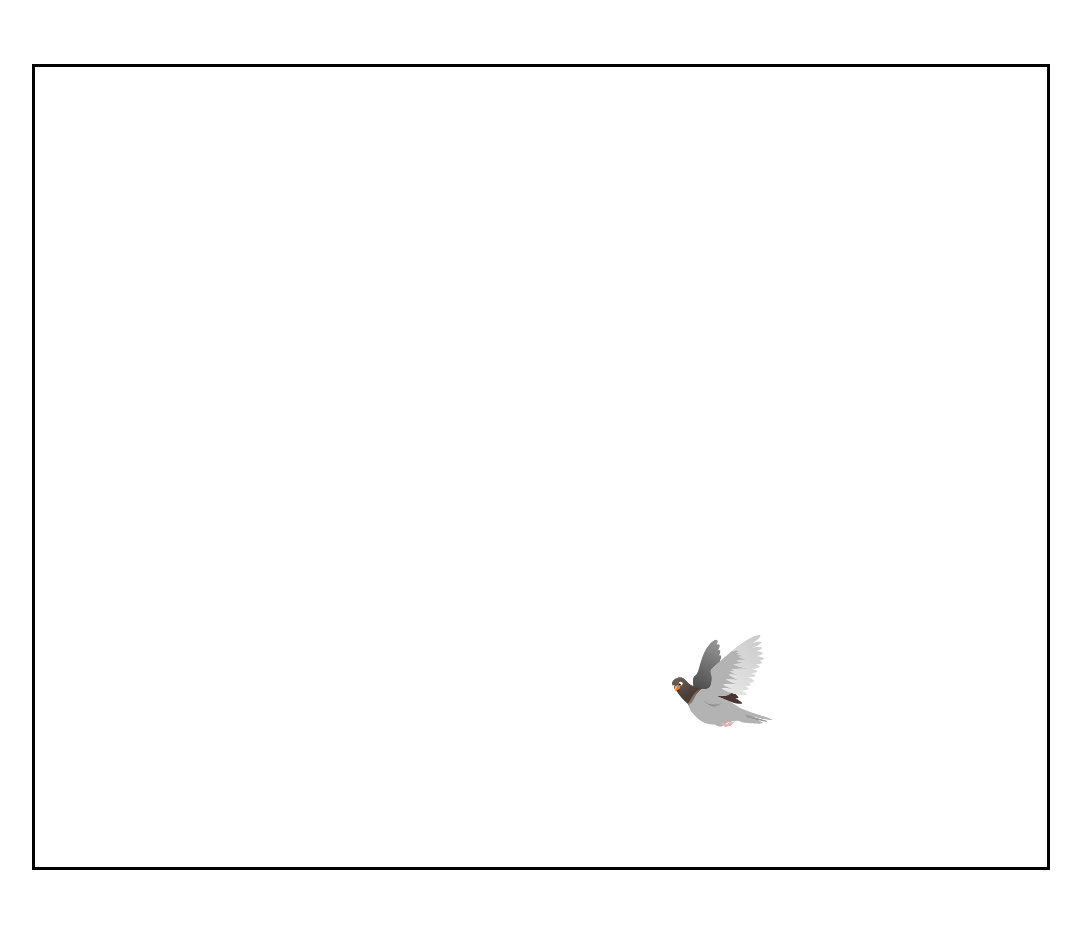
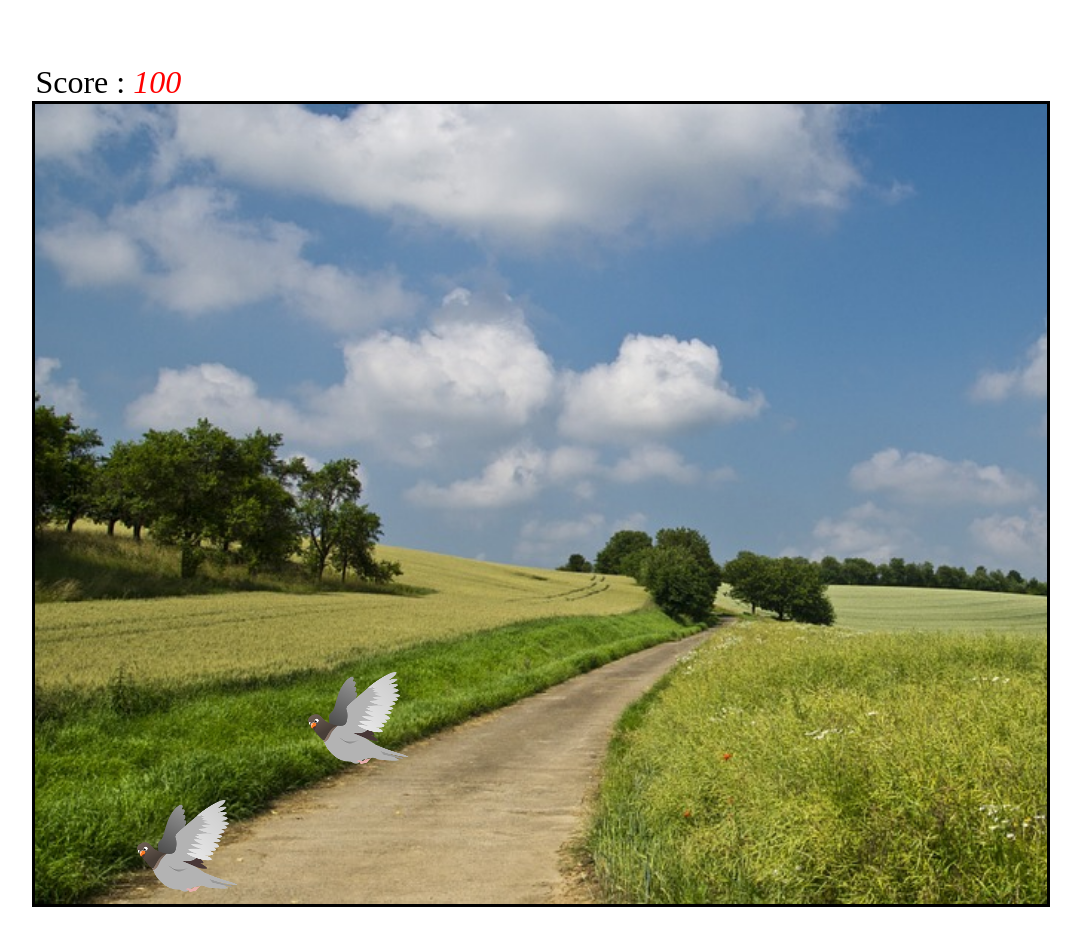
Before and after one commit to bl00m/testJS, a plain HTML site: page index.html in a window 1280 px wide. Both pictures are taken after a click on the element 1033 px from the left and 705 px from the top of the page. Shown: the whole page, without its empty margins (99-1180 px from the left). Drawn offline with Linux system fonts and the light colour scheme.

Commit message:
background, score & dificulty

```diff
--- a/css/style.css
+++ b/css/style.css
@@ -3,9 +3,11 @@
     border: 3px solid black;
     width: 80%;
     height: 50em;
-    margin: 4em auto;
+    margin: 0 auto;
     cursor: url('../img/cursor.png') 30 30, auto;
     overflow: hidden;
+    background-image: url('../img/back.jpg');
+    background-size: cover;
 }
 
 .pigeon {
@@ -15,3 +17,13 @@
     height: 92px;
     transition: 1s;
 }
+
+span {
+    display: block;
+    margin-left: 10%;
+    margin-top: 2em;
+    font-size: 2em;
+}
+#score {
+    color: red;
+}
--- a/index.html
+++ b/index.html
@@ -8,6 +8,7 @@
     </head>
 
     <body>
+        <span>Score : <em id="score">0</em></span>
         <main id="gameboard">
         </main>
     </body>
--- a/js/script.js
+++ b/js/script.js
@@ -1,3 +1,5 @@
+var score = 0;
+
 function createPigeon() {
     var pigeon = document.createElement('div');
     pigeon.className = 'pigeon';
@@ -11,6 +13,7 @@ function createPigeon() {
     pigeon.addEventListener("click", function() {
         this.style.transform = 'translateY(40em) rotate(1080deg)';
         var element = this;
+        updateScore(150);
         setTimeout(function() {
             element.parentNode.removeChild(element);
         }, 1000);
@@ -29,13 +32,31 @@ function movePigeon() {
 }
 
 function morePigeons() {
-    setTimeout(function() {
-        createPigeon();
+    var nbPigeon = document.getElementsByClassName('pigeon').length;
+    if (nbPigeon < 15) {
+        setTimeout(function() {
+            createPigeon();
+            morePigeons();
+
+        }, 3000 - score/5);
+    } else {
+        alert('Game Over');
+        document.getElementById('gameboard').innerHTML = '';
+        updateScore(0 - score);
         morePigeons();
-
-    },5000);
+    }
 
 }
+
+function updateScore(num) {
+    score += num;
+    document.getElementById('score').innerHTML = score;
+}
+
+document.getElementById('gameboard').addEventListener('click', function() {
+    updateScore(-50);
+});
+
 
 createPigeon();
 movePigeon();
```
Also changed, not shown: img/back.jpg (added).
